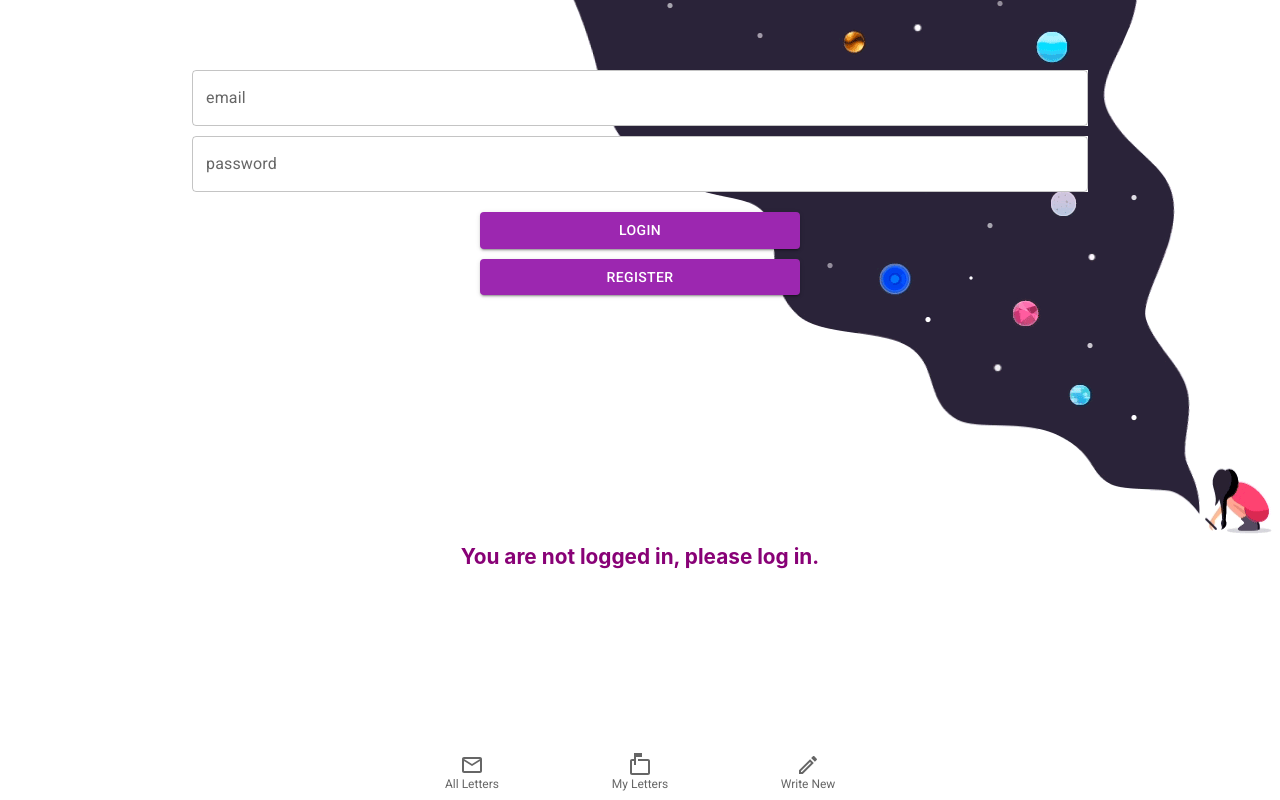
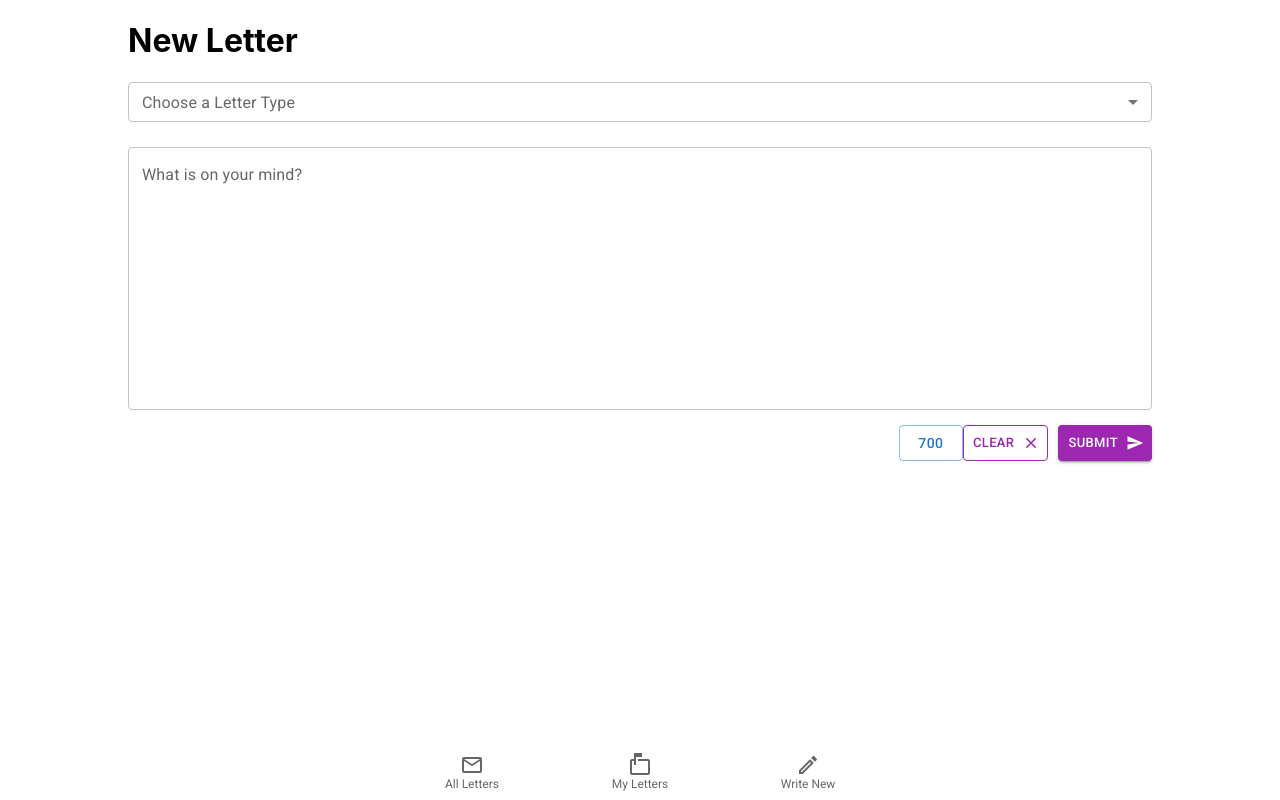
Before and after one commit to JohnBorges52/paper-airplanes, a React (Create React App) app in the folder client/: page /letters/new in a window 1280 px wide. Built offline with nearby package versions, Linux system fonts and the light colour scheme; the HTML template or start-up script is replaced by a standard one.

Commit message:
set a character count to forms

```diff
--- a/client/src/App.js
+++ b/client/src/App.js
@@ -62,7 +62,7 @@ function App(props) {
           </BottomNavigation>
         </Paper>
         <Routes>
-          <Route path="/" element={<LetterList path={"/letters"} />} />
+          <Route path="/" element={<LetterList page={page} setPage={setPage} path={"/letters"} />} />
           <Route
             path="/letters"
             element={
--- a/client/src/UserContext.jsx
+++ b/client/src/UserContext.jsx
@@ -5,7 +5,7 @@ export const UserContext = createContext();
 
 export const UserProvider = ({ children }) => {
 
-  const [userID, setUserID] = useState("")//please change back to null
+  const [userID, setUserID] = useState(1)//please change back to null
 
   return (
     <UserContext.Provider value={{ userID, setUserID }} >
--- a/client/src/components/Form.jsx
+++ b/client/src/components/Form.jsx
@@ -23,6 +23,7 @@ export const Form = (props) => {
   const { userID } = useContext(UserContext);
   const [message, setMessage] = useState("");
   const [letterType, setLetterType] = useState("request");
+  const [countCharacters, setCountCharacters] = useState(700)
 
   const submitMessage = (message, letterType, senderID) => {
     axios.post(`/letters/new`, { message, letterType, senderID })
@@ -47,7 +48,9 @@ export const Form = (props) => {
         multiline
         minRows={10}
         value={message}
-        onChange={event => setMessage(event.target.value)}
+        onChange={event =>
+        {setMessage(event.target.value);
+        setCountCharacters(700 - event.target.value.length)}}
         variant="outlined"
       />
 
@@ -56,6 +59,11 @@ export const Form = (props) => {
         {/* Form for new letter submission */}
         {!props.isResponse &&
           <>
+           <Button variant= "outlined">
+
+           {countCharacters}
+
+          </Button>
             <Button
               sx={{ color: purple[500], borderColor: purple[500] }}
               size="small"
@@ -85,6 +93,8 @@ export const Form = (props) => {
         {/* Form for response submission */}
         {props.isResponse &&
           <>
+
+
             <Button
               sx={{ color: purple[500] }}
               size="small"
```
